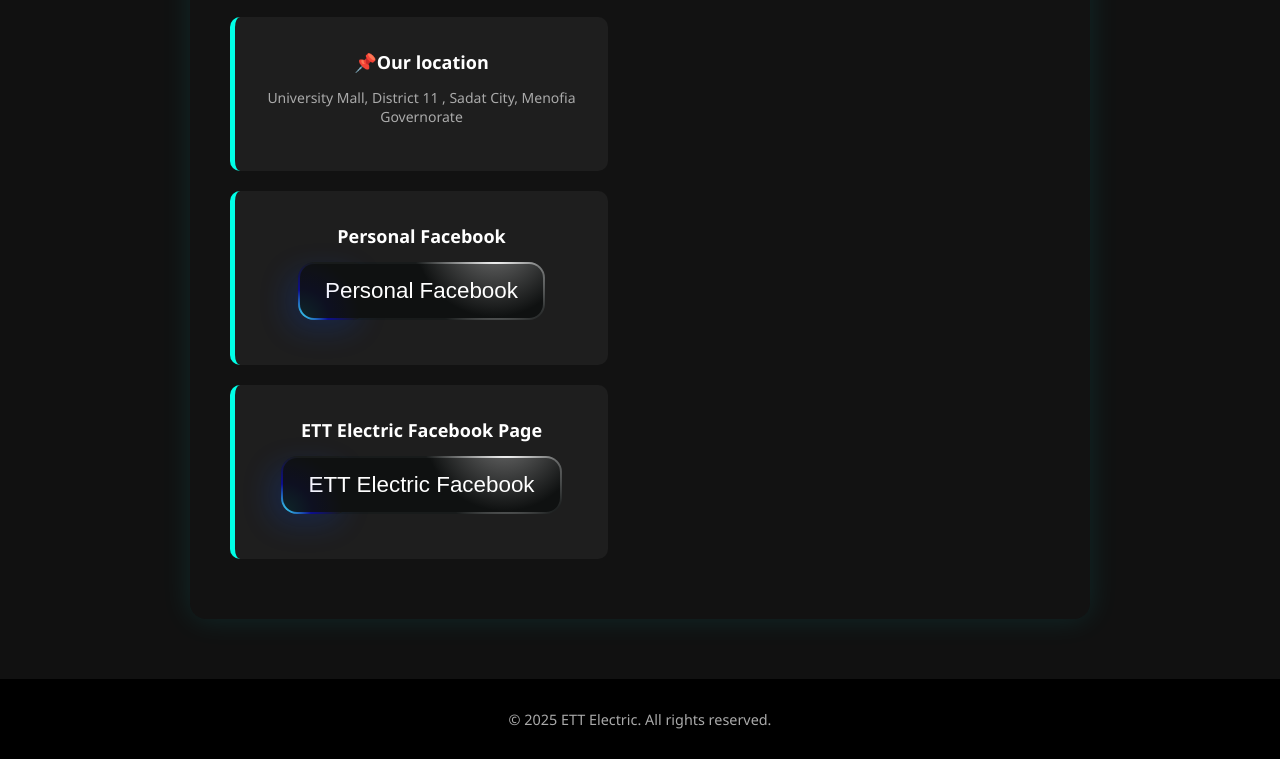
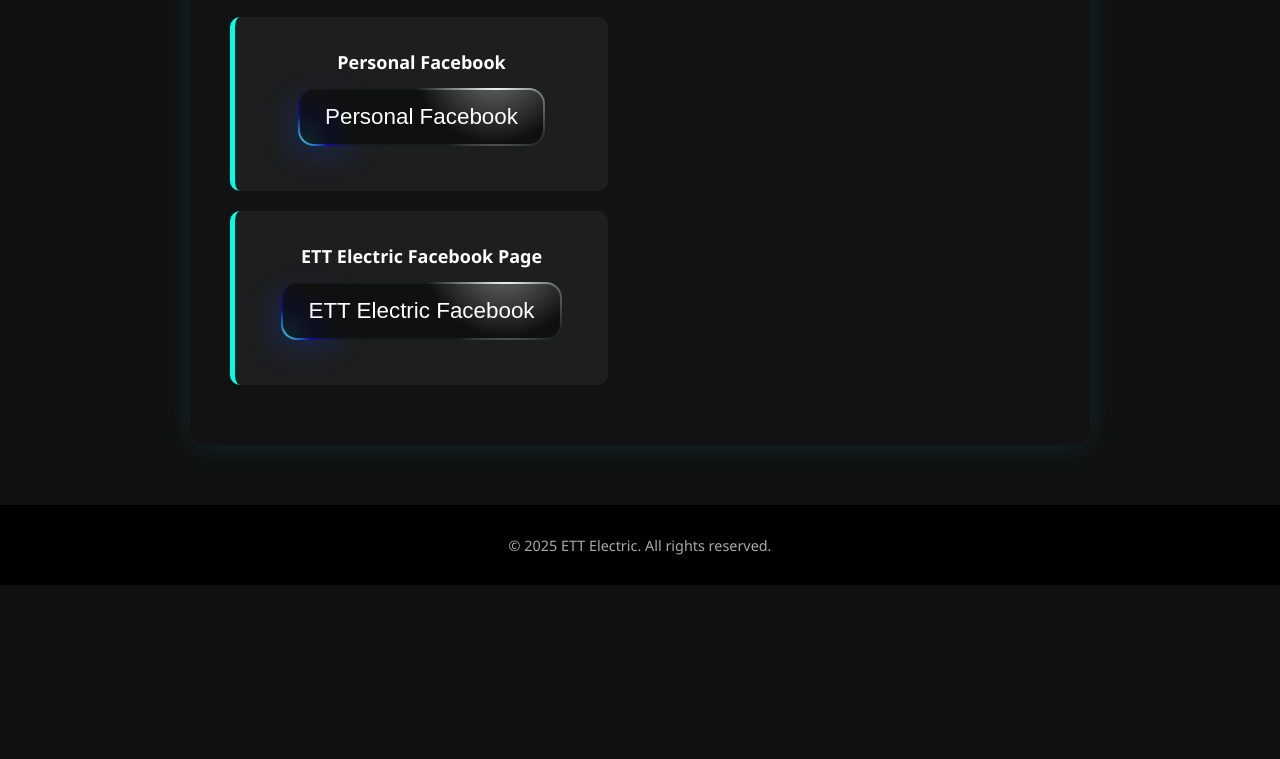
Before and after one commit to mohamed1hegab/ETT-Electric---Eng.-Mohamed-Abdel-Rehim, a plain HTML site: page index.html in a window 1280 px wide. Shown: the part 2932-3691 px from the top of the page. After the commit the page ends 3517 px from the top, so only its background shows below. Drawn offline with Linux system fonts and the light colour scheme.

Commit message:
Update index.html

```diff
--- a/index.html
+++ b/index.html
@@ -110,10 +110,6 @@
               </button></a></p>
           </div>
           <div class="info-box">
-            <h3>📌Our location</h3>
-            <p> University Mall, District 11 , Sadat City, Menofia Governorate</p>
-          </div>
-          <div class="info-box">
             <h3>Personal Facebook</h3>
             <p><a href="https://www.facebook.com/share/16f6J6V8Ax/" target="_blank"><button class="button">
                 <div class="blob1"></div>
```
